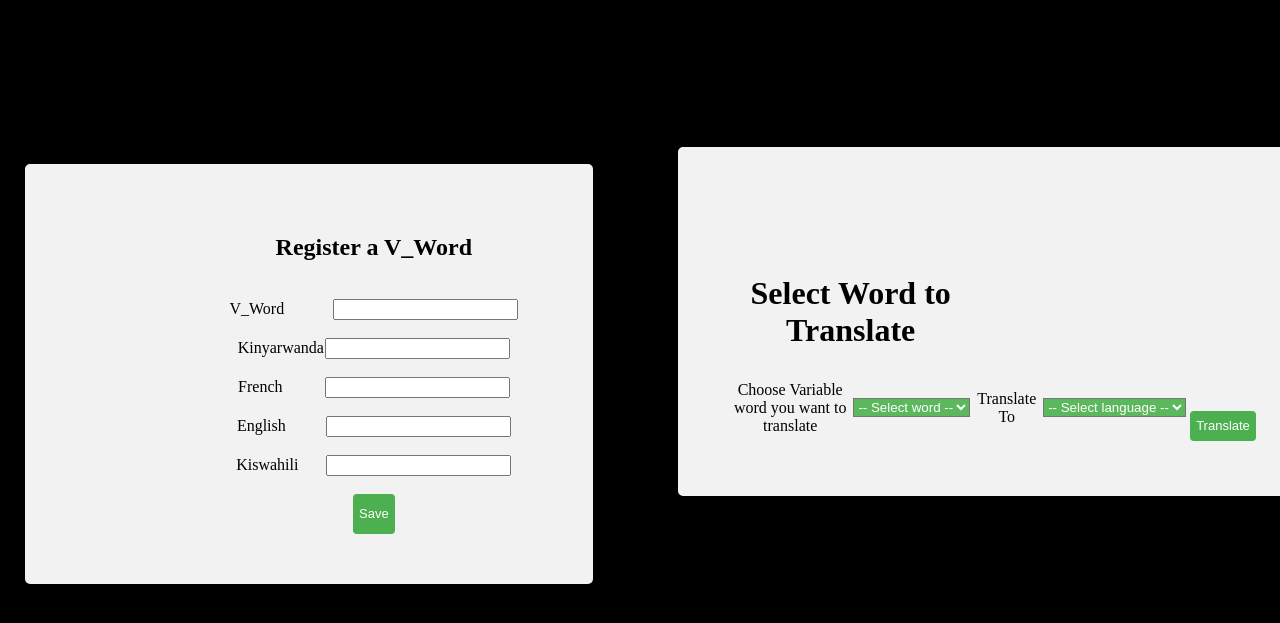
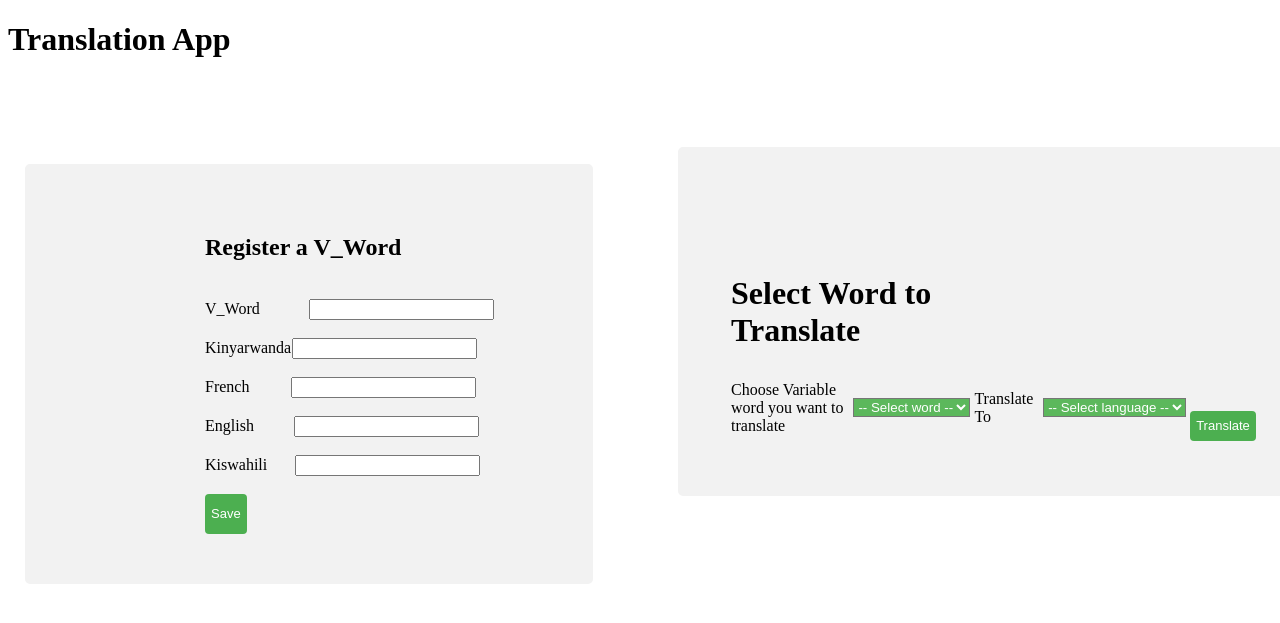
Before and after one commit to toHeroku/angetranslation, a PHP site: page / in a window 1280 px wide; the page is wider, and only the part inside the window is pictured. Shown: the top 623 px of that part. Run offline with PHP 8.4, Linux system fonts and the light colour scheme; data that the repository does not hold is empty.

Commit message:
Update index.php

```diff
--- a/index.php
+++ b/index.php
@@ -7,8 +7,7 @@
 	 <style type="text/css">
 	 body
 	 {
-	 	text-align: center;
-         background-color:black;
+
 
 	 }
      form{
```
